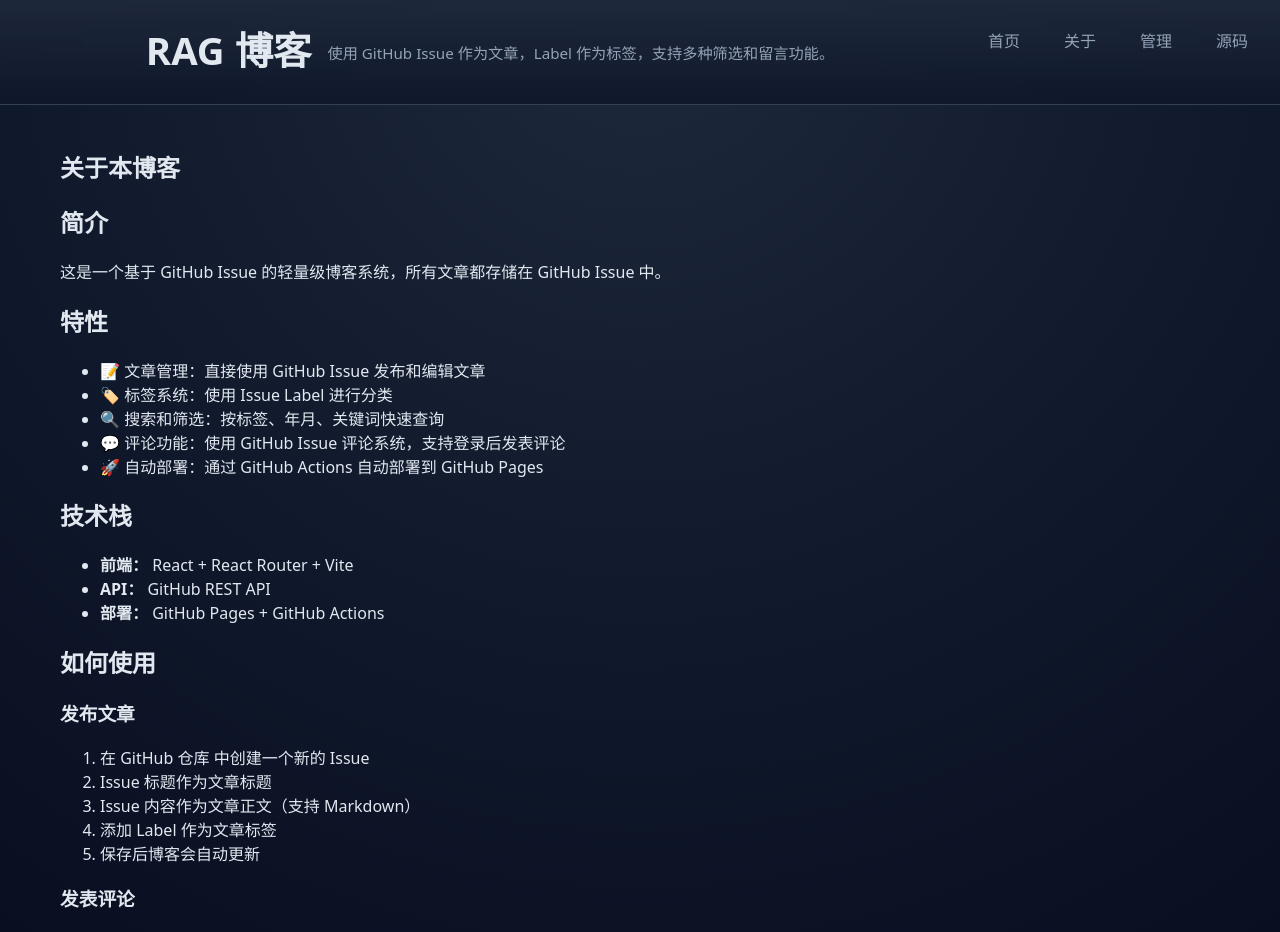
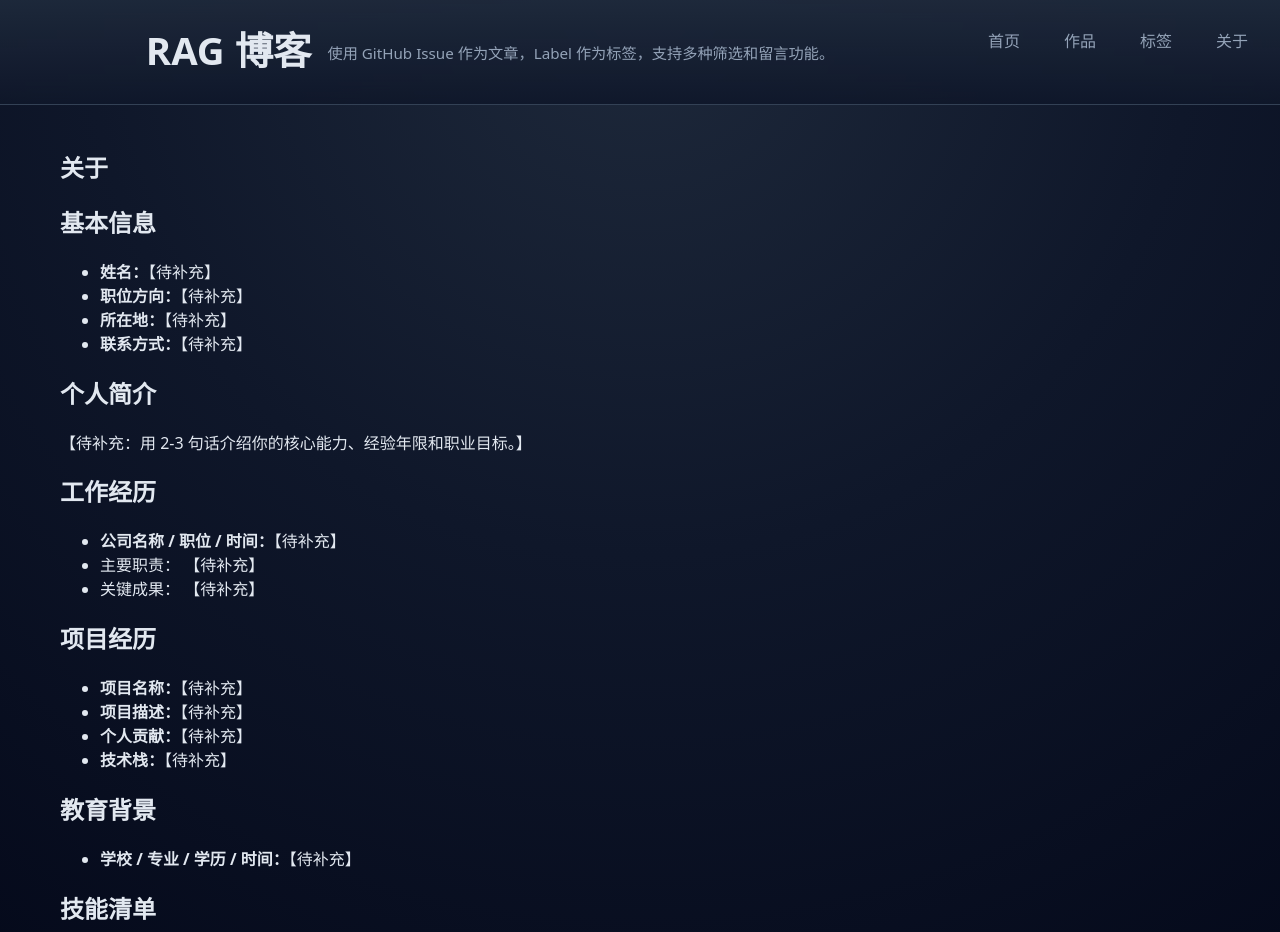
Before and after one commit to newset/rag, a React (Vite) app: page /#/about in a window 1280 px wide. Shown: the top 932 px of the page. Built offline with nearby package versions, Linux system fonts and the light colour scheme; no server answers.

Commit message:
修复 Pages 工作流：构建后发布 dist

```diff
--- a/src/App.jsx
+++ b/src/App.jsx
@@ -2,7 +2,8 @@
 import HomePage from './pages/HomePage';
 import TagPage from './pages/TagPage';
 import BlogPage from './pages/BlogPage';
-import AboutPage from './pages/AboutPage';
+import ResumePage from './pages/ResumePage';
+import TagsPage from './pages/TagsPage';
 import AdminPage from './pages/AdminPage';
 import { ReactNode, createContext, useState, useContext, useEffect } from 'react';
 import './App.css';
@@ -122,9 +123,9 @@
             </div>
             <nav className="site-nav">
               <Link to="/">首页</Link>
+              <Link to="/">作品</Link>
+              <Link to="/tags">标签</Link>
               <Link to="/about">关于</Link>
-              <Link to="/admin">管理</Link>
-              <a href="https://github.com/newset/rag" target="_blank" rel="noreferrer">源码</a>
             </nav>
           </header>
 
@@ -133,7 +134,8 @@
               <Route path="/" element={<HomePage />} />
               <Route path="/tag/:id" element={<TagPage />} />
               <Route path="/blog/:id" element={<BlogPage />} />
-              <Route path="/about" element={<AboutPage />} />
+              <Route path="/tags" element={<TagsPage />} />
+              <Route path="/about" element={<ResumePage />} />
               <Route path="/admin" element={<AdminPage />} />
             </Routes>
           </main>
--- /dev/null
+++ b/src/pages/ResumePage.jsx
@@ -0,0 +1,61 @@
+import '../pages.css';
+
+export default function ResumePage() {
+  return (
+    <div className="about-page">
+      <article className="about-article">
+        <h1>关于</h1>
+
+        <section>
+          <h2>基本信息</h2>
+          <ul>
+            <li><strong>姓名：</strong>【待补充】</li>
+            <li><strong>职位方向：</strong>【待补充】</li>
+            <li><strong>所在地：</strong>【待补充】</li>
+            <li><strong>联系方式：</strong>【待补充】</li>
+          </ul>
+        </section>
+
+        <section>
+          <h2>个人简介</h2>
+          <p>【待补充：用 2-3 句话介绍你的核心能力、经验年限和职业目标。】</p>
+        </section>
+
+        <section>
+          <h2>工作经历</h2>
+          <ul>
+            <li><strong>公司名称 / 职位 / 时间：</strong>【待补充】</li>
+            <li>主要职责： 【待补充】</li>
+            <li>关键成果： 【待补充】</li>
+          </ul>
+        </section>
+
+        <section>
+          <h2>项目经历</h2>
+          <ul>
+            <li><strong>项目名称：</strong>【待补充】</li>
+            <li><strong>项目描述：</strong>【待补充】</li>
+            <li><strong>个人贡献：</strong>【待补充】</li>
+            <li><strong>技术栈：</strong>【待补充】</li>
+          </ul>
+        </section>
+
+        <section>
+          <h2>教育背景</h2>
+          <ul>
+            <li><strong>学校 / 专业 / 学历 / 时间：</strong>【待补充】</li>
+          </ul>
+        </section>
+
+        <section>
+          <h2>技能清单</h2>
+          <ul>
+            <li>编程语言： 【待补充】</li>
+            <li>框架与工具： 【待补充】</li>
+            <li>其他能力： 【待补充】</li>
+          </ul>
+        </section>
+      </article>
+    </div>
+  );
+}
--- /dev/null
+++ b/src/pages/TagsPage.jsx
@@ -0,0 +1,32 @@
+import { Link } from 'react-router-dom';
+import { useApp } from '../App';
+
+export default function TagsPage() {
+  const { issues = [] } = useApp();
+
+  const tagCount = issues.reduce((acc, issue) => {
+    issue.labels.forEach(label => {
+      acc[label] = (acc[label] || 0) + 1;
+    });
+    return acc;
+  }, {});
+
+  const tags = Object.entries(tagCount).sort((a, b) => b[1] - a[1]);
+
+  return (
+    <div className="blog-list-page">
+      <h2>标签</h2>
+      {tags.length === 0 ? (
+        <div className="empty">暂无标签。</div>
+      ) : (
+        <div className="tag-list" style={{ display: 'flex', gap: '0.75rem', flexWrap: 'wrap' }}>
+          {tags.map(([tag, count]) => (
+            <Link key={tag} className="tag-pill" to={`/tag/${encodeURIComponent(tag)}`}>
+              {tag} ({count})
+            </Link>
+          ))}
+        </div>
+      )}
+    </div>
+  );
+}
```
